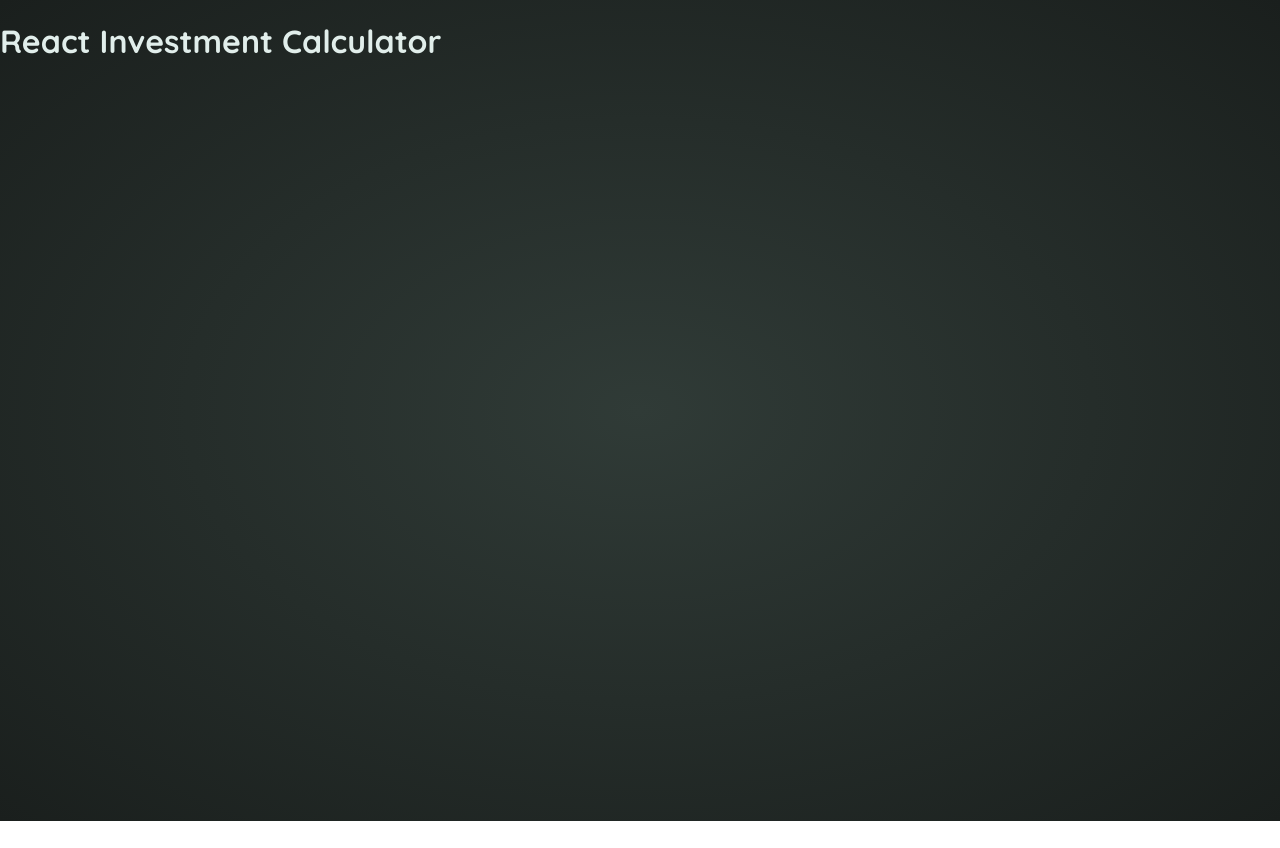
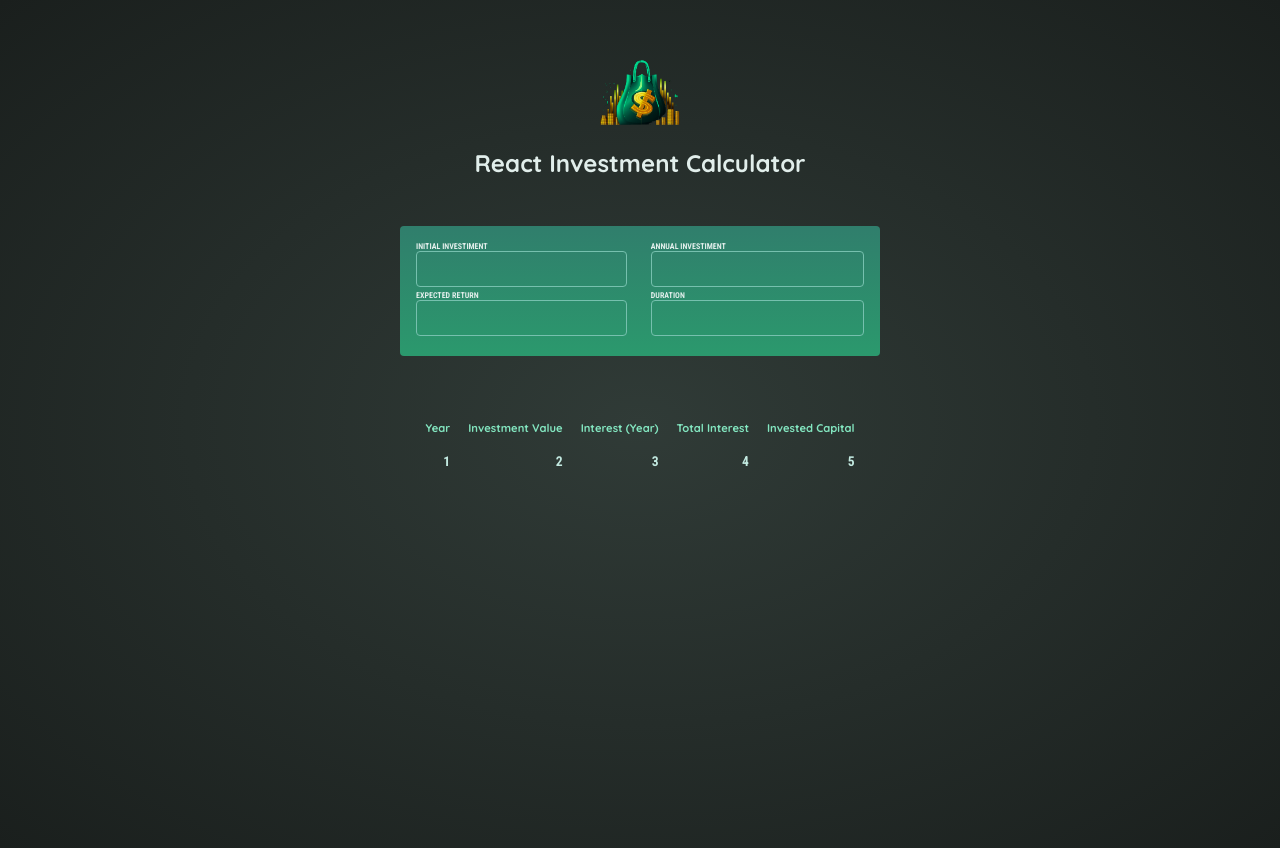
Before and after one commit to morfenza/react-investiment-app, a React (Vite) app: page / in a window 1280 px wide. Before the commit the page ends 821 px from the top, so only its background shows below. Built offline with nearby package versions, Linux system fonts and the light colour scheme.

Commit message:
feat: create initial structure for app

```diff
--- a/src/App.jsx
+++ b/src/App.jsx
@@ -1,5 +1,60 @@
 function App() {
-  return <h1>React Investment Calculator</h1>;
+  return (
+    <>
+      <header id="header">
+        <img src="investment-calculator-logo.png" alt="a bag of money" />
+        <h1>React Investment Calculator</h1>
+      </header>
+      <main id="user-input" className="input-group">
+        <div>
+          <label htmlFor="initial-investment">
+            Initial Investiment
+            <input
+              type="number"
+              name="initial-investment"
+              id="initial-investment"
+            />
+          </label>
+          <label htmlFor="expected-return">
+            Expected Return
+            <input type="number" name="expected-return" id="expected-return" />
+          </label>
+        </div>
+        <div>
+          <label htmlFor="annual-investment">
+            Annual Investiment
+            <input
+              type="number"
+              name="annual-investment"
+              id="annual-investment"
+            />
+          </label>
+          <label htmlFor="duration">
+            Duration
+            <input type="number" name="duration" id="duration" />
+          </label>
+        </div>
+      </main>
+      <table id="result">
+        <thead>
+          <tr>
+            <th>Year</th>
+            <th>Investment Value</th>
+            <th>Interest (Year)</th>
+            <th>Total Interest</th>
+            <th>Invested Capital</th>
+          </tr>
+        </thead>
+        <tbody>
+          <th>1</th>
+          <th>2</th>
+          <th>3</th>
+          <th>4</th>
+          <th>5</th>
+        </tbody>
+      </table>
+    </>
+  );
 }
 
 export default App;
```
